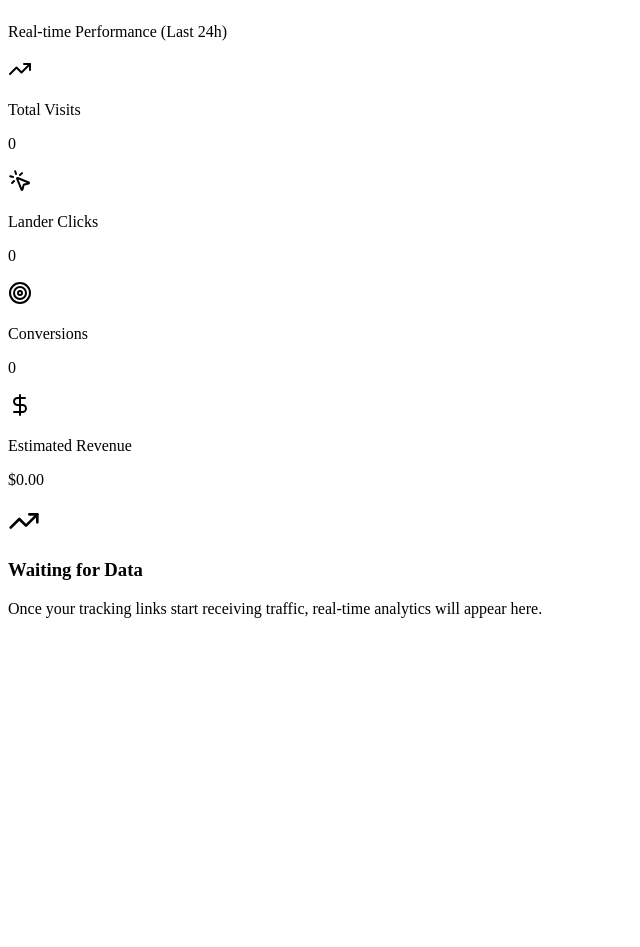
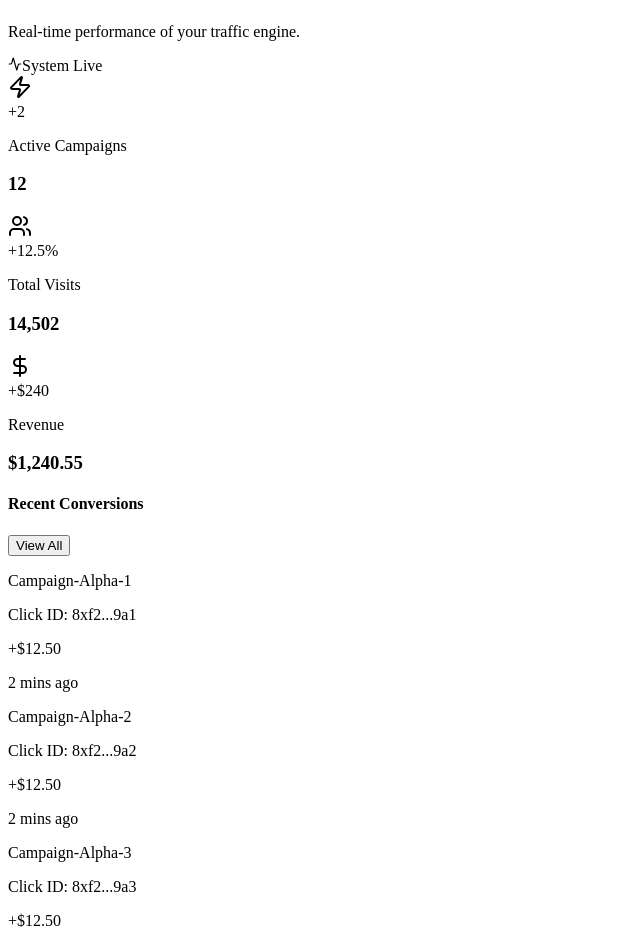
Before and after one commit to MADHAVPATEL/next-tracker, a Next.js app: page /dashboard in a window 1280 px wide. Shown: the part 160-1107 px from the top of the page, without its empty margins (0-640 px from the left). Before the commit the page ends 800 px from the top, so only its background shows below. Built offline with nearby package versions, Linux system fonts and the light colour scheme.

Commit message:
Update page.tsx

```diff
--- a/app/dashboard/page.tsx
+++ b/app/dashboard/page.tsx
@@ -1,43 +1,130 @@
 import React from 'react';
-import { TrendingUp, MousePointerClick, Target, DollarSign } from 'lucide-react';
+import { ArrowUpRight, Users, Zap, DollarSign, Activity } from 'lucide-react';
 
 export const runtime = 'edge';
 
-export default async function DashboardOverview(props: any) {
-  // Stats will eventually be fetched from your SQL Analytics logic
+/**
+ * PRODUCTION NOTE:
+ * In your actual Cloudflare Pages environment, you will use:
+ * import { getRequestContext } from '@cloudflare/next-on-pages';
+ * const { env } = getRequestContext();
+ */
+
+async function getStats() {
+  // Mocking data for the preview environment
+  // In production, you will use your env.DB.prepare(...) calls here
+  return {
+    campaignCount: 12,
+    visitCount: 14502,
+    revenue: 1240.55,
+    clickCount: 890,
+    conversions: 45
+  };
+}
+
+export default async function DashboardPage() {
+  const stats = await getStats();
+
+  const cards = [
+    {
+      label: 'Active Campaigns',
+      value: stats.campaignCount,
+      trend: '+2',
+      icon: Zap,
+      color: 'text-orange-500',
+      bg: 'bg-orange-50'
+    },
+    {
+      label: 'Total Visits',
+      value: stats.visitCount.toLocaleString(),
+      trend: '+12.5%',
+      icon: Users,
+      color: 'text-blue-500',
+      bg: 'bg-blue-50'
+    },
+    {
+      label: 'Revenue',
+      value: `$${stats.revenue.toLocaleString()}`,
+      trend: '+$240',
+      icon: DollarSign,
+      color: 'text-green-500',
+      bg: 'bg-green-50'
+    },
+  ];
+
   return (
-    <div className="p-8 space-y-10">
-      <div>
-        <h2 className="text-2xl font-black text-slate-800 tracking-tight">Pulse Overview</h2>
-        <p className="text-sm text-slate-400 font-medium uppercase tracking-widest mt-1">Real-time Performance (Last 24h)</p>
+    <div className="space-y-8 animate-in fade-in duration-700">
+      <div className="flex flex-col md:flex-row md:items-center justify-between gap-4">
+        <div>
+          <h2 className="text-3xl font-black tracking-tight text-slate-900">Pulse Overview</h2>
+          <p className="text-slate-500 font-medium">Real-time performance of your traffic engine.</p>
+        </div>
+        <div className="flex items-center gap-2 text-xs font-bold text-slate-400 uppercase tracking-widest bg-white px-4 py-2 rounded-2xl border border-slate-100 shadow-sm">
+          <Activity size={14} className="text-green-500 animate-pulse" />
+          System Live
+        </div>
       </div>
 
-      <div className="grid grid-cols-1 md:grid-cols-4 gap-6">
-        <StatCard label="Total Visits" value="0" icon={<TrendingUp className="text-blue-500" />} />
-        <StatCard label="Lander Clicks" value="0" icon={<MousePointerClick className="text-indigo-500" />} />
-        <StatCard label="Conversions" value="0" icon={<Target className="text-green-500" />} />
-        <StatCard label="Estimated Revenue" value="$0.00" icon={<DollarSign className="text-emerald-500" />} />
+      {/* Stats Grid */}
+      <div className="grid grid-cols-1 md:grid-cols-3 gap-6">
+        {cards.map((card) => (
+          <div key={card.label} className="bg-white p-6 rounded-[2.5rem] border border-slate-100 shadow-sm hover:shadow-md transition-shadow">
+            <div className="flex justify-between items-start mb-4">
+              <div className={`${card.bg} ${card.color} p-3 rounded-2xl`}>
+                <card.icon size={24} />
+              </div>
+              <span className={`text-[10px] font-black px-2 py-1 rounded-lg ${card.bg} ${card.color}`}>
+                {card.trend}
+              </span>
+            </div>
+            <p className="text-xs font-bold text-slate-400 uppercase tracking-widest">{card.label}</p>
+            <h3 className="text-4xl font-black mt-1 text-slate-800">{card.value}</h3>
+          </div>
+        ))}
       </div>
 
-      <div className="bg-white rounded-[3rem] border border-slate-200 shadow-sm p-20 text-center space-y-4">
-         <div className="w-16 h-16 bg-slate-50 rounded-2xl flex items-center justify-center mx-auto text-slate-300">
-            <TrendingUp size={32} />
-         </div>
-         <h3 className="font-bold text-slate-800">Waiting for Data</h3>
-         <p className="text-sm text-slate-400 max-w-xs mx-auto">Once your tracking links start receiving traffic, real-time analytics will appear here.</p>
+      {/* Activity Section */}
+      <div className="grid grid-cols-1 lg:grid-cols-2 gap-8">
+        <div className="bg-white rounded-[2.5rem] border border-slate-100 shadow-sm overflow-hidden">
+          <div className="p-8 border-b border-slate-50 flex justify-between items-center">
+            <h4 className="font-black text-slate-800 tracking-tight">Recent Conversions</h4>
+            <button className="text-xs font-bold text-indigo-600 hover:text-indigo-700">View All</button>
+          </div>
+          <div className="divide-y divide-slate-50">
+            {[1, 2, 3].map((i) => (
+              <div key={i} className="px-8 py-5 flex items-center justify-between hover:bg-slate-50/50 transition-colors">
+                <div className="flex items-center gap-4">
+                  <div className="w-2 h-2 rounded-full bg-green-500"></div>
+                  <div>
+                    <p className="text-sm font-bold text-slate-700">Campaign-Alpha-{i}</p>
+                    <p className="text-[10px] text-slate-400 font-medium">Click ID: 8xf2...9a{i}</p>
+                  </div>
+                </div>
+                <div className="text-right">
+                  <p className="text-sm font-black text-slate-800">+$12.50</p>
+                  <p className="text-[10px] text-slate-400">2 mins ago</p>
+                </div>
+              </div>
+            ))}
+          </div>
+        </div>
+
+        <div className="bg-slate-900 rounded-[2.5rem] p-8 text-white relative overflow-hidden group">
+          <div className="relative z-10">
+            <h4 className="text-xl font-bold">New Performance Metric</h4>
+            <p className="text-slate-400 text-sm mt-2 leading-relaxed">
+              We've integrated the Traffic Source Engine directly into your dashboard.
+              You can now see breakdown by <span className="text-indigo-400 font-bold">gclid</span> and
+              <span className="text-indigo-400 font-bold">fbclid</span> in real-time.
+            </p>
+            <button className="mt-6 bg-white text-slate-900 px-6 py-2.5 rounded-xl text-xs font-black uppercase tracking-widest flex items-center gap-2 group-hover:bg-indigo-500 group-hover:text-white transition-all">
+              Go to Analytics <ArrowUpRight size={14} />
+            </button>
+          </div>
+          {/* Decorative element */}
+          <div className="absolute -bottom-10 -right-10 w-40 h-40 bg-indigo-500/20 rounded-full blur-3xl group-hover:bg-indigo-500/40 transition-all"></div>
+        </div>
       </div>
     </div>
   );
 }
-
-function StatCard({ label, value, icon }: { label: string, value: string, icon: React.ReactNode }) {
-  return (
-    <div className="bg-white p-6 rounded-[2rem] border border-slate-100 shadow-sm flex flex-col justify-between relative overflow-hidden group">
-      <div className="absolute top-0 right-0 p-4 opacity-10 group-hover:opacity-20 transition-opacity">
-        {icon}
-      </div>
-      <p className="text-[10px] font-bold text-slate-400 uppercase tracking-widest mb-1">{label}</p>
-      <p className="text-2xl font-black text-slate-800">{value}</p>
-    </div>
-  );
-}
```
